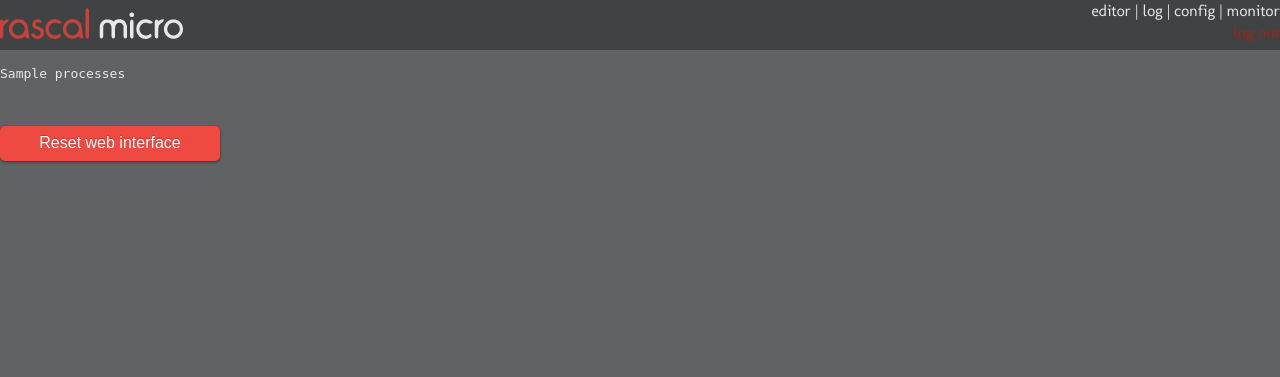
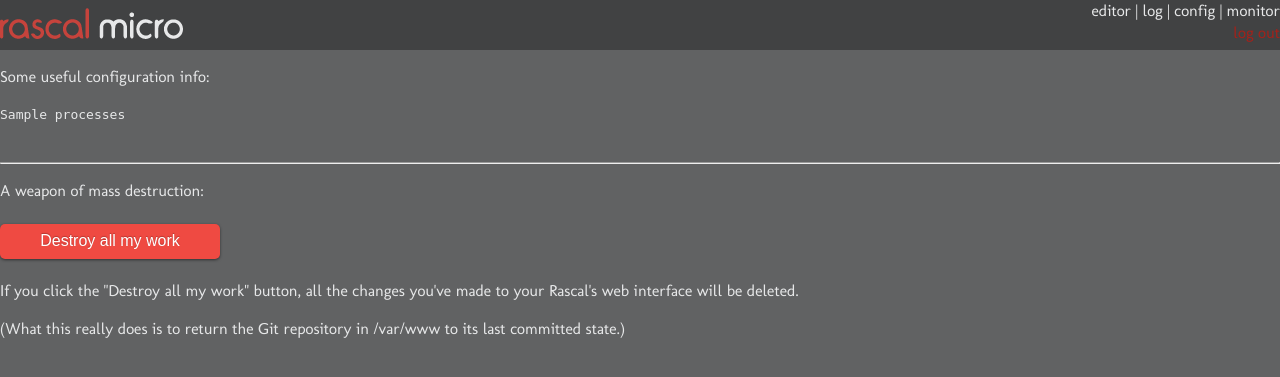
Before and after one commit to rascalmicro/control-freak, a Flask app: template editor/templates/config.html in a window 1280 px wide. Shown: the top 377 px of the page. Run offline with Flask 2, Linux system fonts and the light colour scheme; the template is opened without the code that fills it: most values are stand-ins (such as "Sample title", 1, 10 or a date in 2020); some libraries are stand-ins or nearby versions; some web fonts are replaced.

Commit message:
Make reset button work correctly, clean up config page

```diff
--- a/editor/__init__.py
+++ b/editor/__init__.py
@@ -228,8 +228,8 @@ def reload():
 @login_required
 def reset():
     import subprocess
-    subprocess.Popen(['cd', '/var/www'])
-    subprocess.Popen(['git', ['checkout', '.']])
+    subprocess.Popen(['git checkout .'], cwd='/var/www', shell=True)
+    subprocess.Popen(['git clean -dxf'], cwd='/var/www', shell=True)
     return render_template('config.html')
 
 @editor.route('/editor/save', methods=['POST'])
--- a/editor/templates/config.html
+++ b/editor/templates/config.html
@@ -29,12 +29,17 @@
             <div class=flash>{{ message }}</div>
           {% endfor %}
         </div>
+        <p>Some useful configuration info:</p>
         <pre>
 {{ processes }}
         </pre>
+        <hr />
+        <p>A weapon of mass destruction:</p>
         <form>
-            <input id="reset" type="button" value="Reset web interface" class="large red awesome" alt="Reset web interface">
+            <input id="reset" type="button" value="Destroy all my work" class="large red awesome" alt="Destroy all my work">
         </form>
+        <p>If you click the "Destroy all my work" button, all the changes you've made to your Rascal's web interface will be deleted.</p>
+        <p>(What this really does is to return the Git repository in /var/www to its last committed state.)</p>
     </div>
     <script type="text/javascript">
     $("#reset").click( function() {
```
